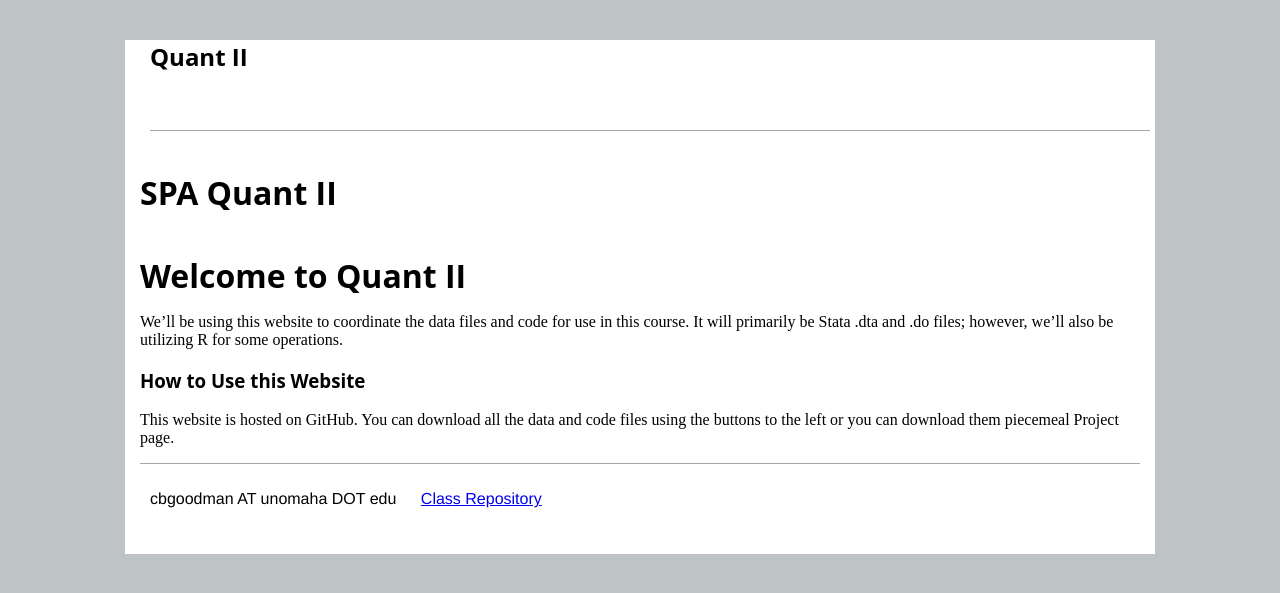
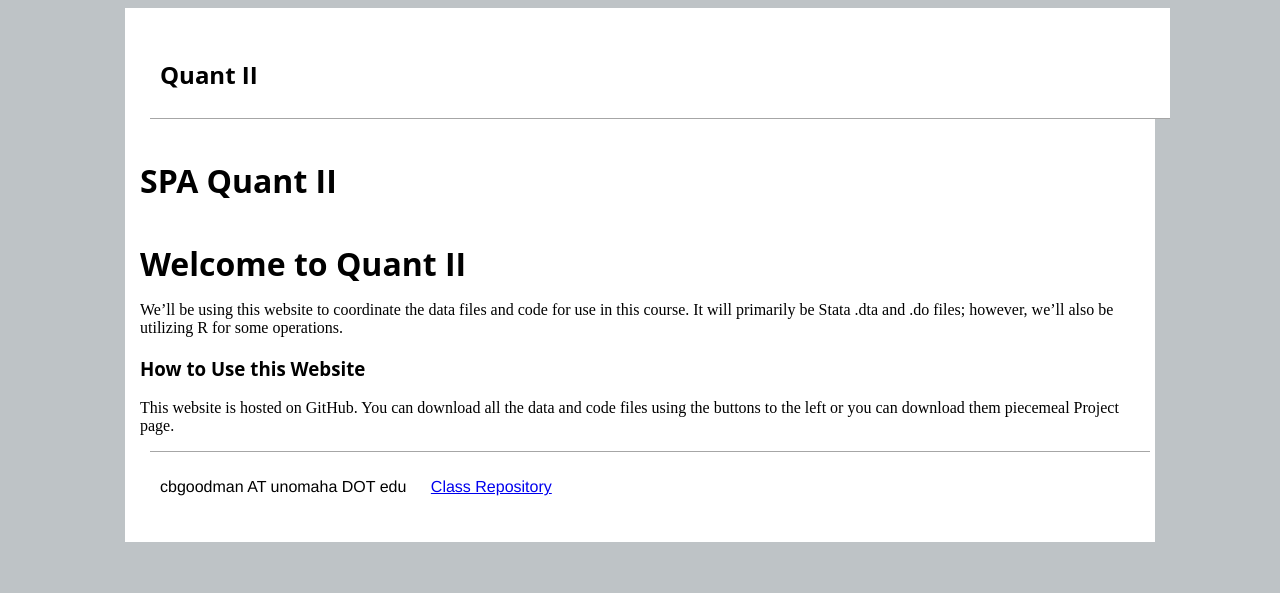
Before and after one commit to cbgoodman/uno-spa-quant-ii, a Jekyll site: the page built from index.md, in a window 1280 px wide. Shown: the top 593 px of the page. Built offline with Jekyll 4.4.1, drawn with Linux system fonts in a browser that asks for light colours.

Commit message:
Update main.css

```diff
--- a/css/main.css
+++ b/css/main.css
@@ -15,7 +15,7 @@
 	height: 90px;
 	margin-left: 10px;
 	margin-right: 10px;
-	padding: 0px;
+	padding: 10px;
 	border-bottom: 1px solid #A6A6A6;
 }
 
@@ -30,7 +30,8 @@
 	background-color: white;
 	width: 100%;
 	height: 90px;
-	margin: 0px;
+	margin-left: 10px;
+	margin-right: 10px;
 	padding: 0px;
 	border-top: 1px solid #A6A6A6;
 }
```
